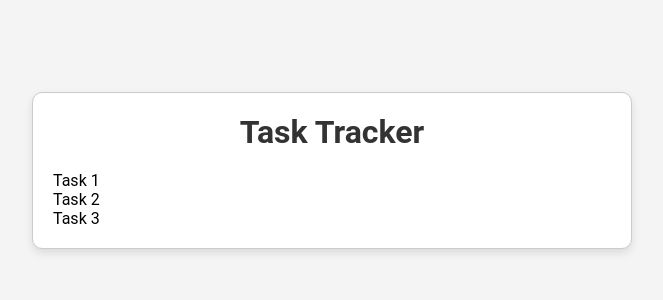
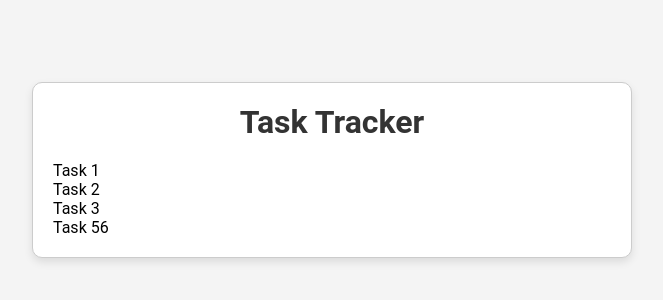
Before and after one commit to Anupamsubedi1/demoproject, a plain HTML site: page index.html in a window 1280 px wide. Shown: the part 230-530 px from the top of the page, without its empty margins (308-971 px from the left). Drawn offline with Linux system fonts and the light colour scheme.

Commit message:
new task added 56

```diff
--- a/index.html
+++ b/index.html
@@ -13,6 +13,7 @@
         <li>Task 1</li>
         <li>Task 2</li>
         <li>Task 3</li>
+        <li>Task 56</li>
       </ul>
     </div>
 
```
